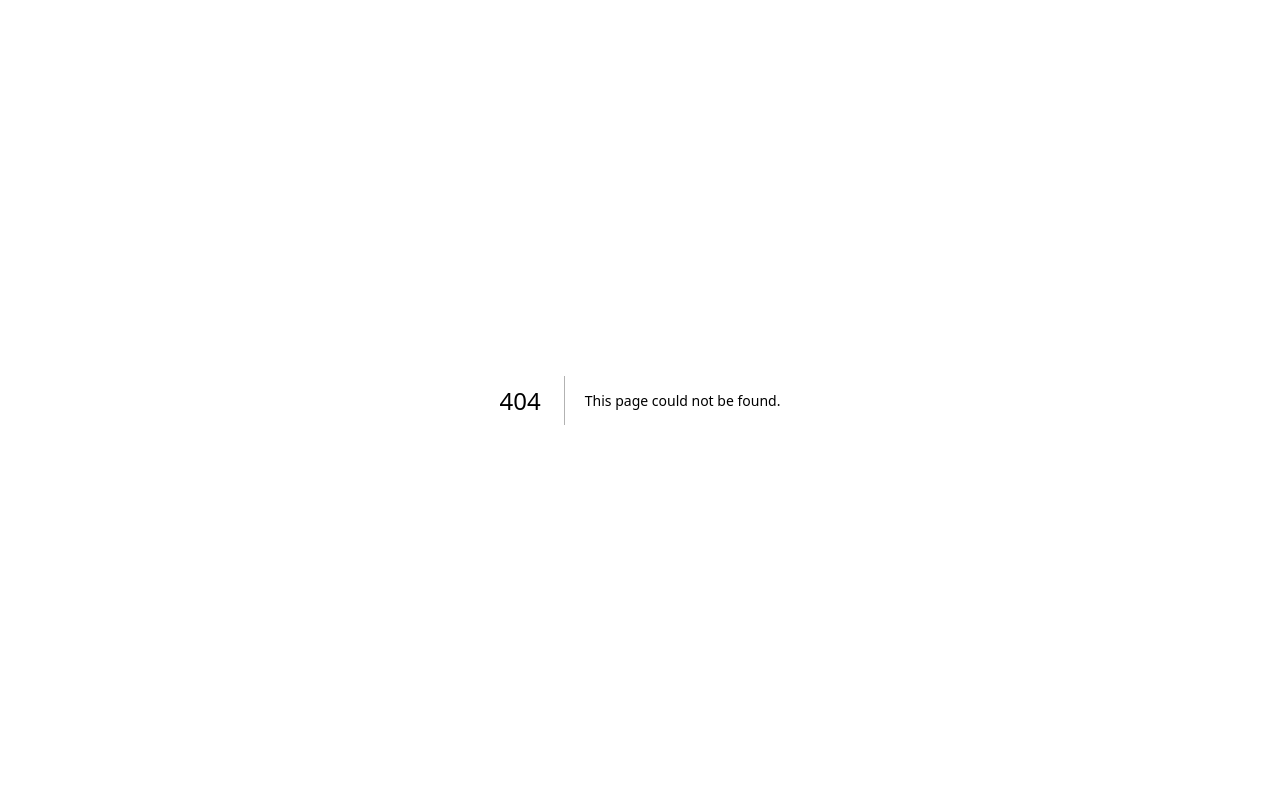
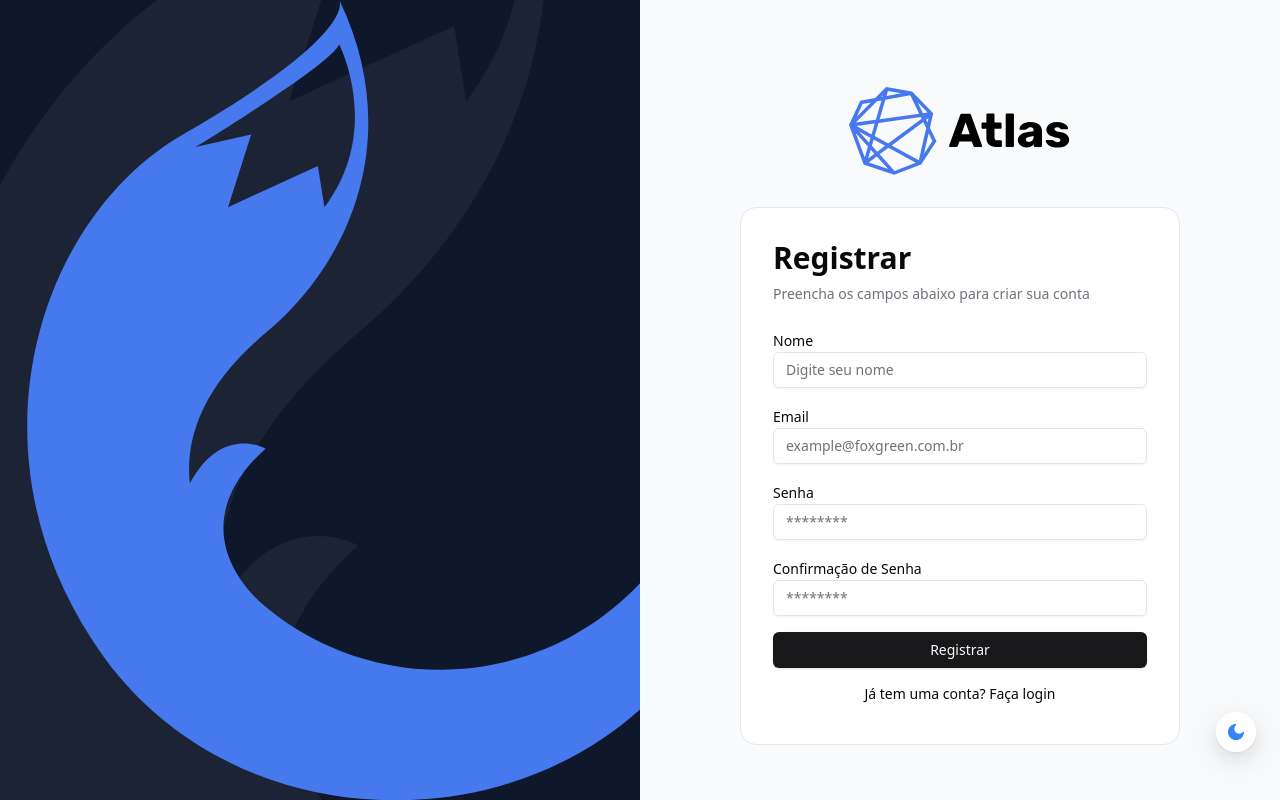
Before and after one commit to MauBoaventura/carteira-financeira, a Next.js app: page /auth/register in a window 1280 px wide. Before the commit this address had no page. Built offline with nearby package versions, Linux system fonts and the light colour scheme; what @ant-design/nextjs-registry would draw is missing.

Commit message:
feat(auth): implement registration form with validation and routing

```diff
--- /dev/null
+++ b/src/app/auth/register/page.tsx
@@ -0,0 +1,11 @@
+import { RegisterForm } from "@/containers/auth/register-form/register-form";
+import { Metadata } from "next";
+
+export const metadata: Metadata = {
+  title: "Register",
+  description: "Login to Carteira VirtuALL",
+};
+
+export default function LoginPage() {
+  return <RegisterForm />;
+}
--- a/src/containers/auth/login-form/login-form.tsx
+++ b/src/containers/auth/login-form/login-form.tsx
@@ -131,6 +131,13 @@ export const LoginForm = () => {
                 Esqueceu sua senha?
               </Button>
             </Link>
+
+            {/* Botão de Registro */}
+            <Link href="/auth/register">
+              <Button variant="outline" className="w-full">
+                Criar uma conta
+              </Button>
+            </Link>
           </div>
         </form>
       </Form>
--- /dev/null
+++ b/src/containers/auth/register-form/register-form.tsx
@@ -0,0 +1,198 @@
+"use client";
+import { AuthCard } from "@/components/core/auth-card";
+import { Button } from "@/components/ui/button";
+import {
+  Form,
+  FormControl,
+  FormField,
+  FormItem,
+  FormLabel,
+} from "@/components/ui/form";
+import { Input } from "@/components/ui/input";
+import { setUserCookie } from "@/lib/actions";
+import { authConstants } from "@/lib/constants";
+import { RegisterPayload } from "@/lib/types";
+import { zodResolver } from "@hookform/resolvers/zod";
+import Link from "next/link";
+import { useRouter } from "next/navigation";
+import { useForm } from "react-hook-form";
+import { toast } from "sonner";
+import { z } from "zod";
+
+const registerFormSchema = z
+  .object({
+    name: z
+      .string()
+      .min(1, "O nome é obrigatório")
+      .max(50, "O nome deve ter no máximo 50 caracteres"),
+    email: z.string().email("E-mail inválido").min(1, "O e-mail é obrigatório"),
+    password: z
+      .string()
+      .min(8, "A senha deve ter pelo menos 8 caracteres")
+      .nonempty("A senha é obrigatória"),
+    passwordConfirmation: z
+      .string()
+      .min(8, "A confirmação de senha deve ter pelo menos 8 caracteres")
+      .nonempty("A confirmação de senha é obrigatória"),
+  })
+  .refine((data) => data.password === data.passwordConfirmation, {
+    message: "As senhas não coincidem",
+    path: ["passwordConfirmation"], // o erro vai aparecer no campo correto
+  });
+
+
+export const RegisterForm = () => {
+  const router = useRouter();
+
+  const form = useForm<RegisterPayload>({
+    resolver: zodResolver(registerFormSchema),
+    defaultValues: {
+      name: "",
+      email: "",
+      password: "",
+      passwordConfirmation: "",
+    },
+  });
+
+  const onSubmit = async (data: RegisterPayload) => {
+
+    router.push('/auth/login');
+    toast.success("Usuário registrado com sucesso", {
+      description: "Você pode fazer login agora",
+    });
+  };
+
+  return (
+    <AuthCard>
+      <div className="flex w-full flex-col items-start justify-start gap-2">
+        <h2 className="text-3xl font-semibold">Registrar</h2>
+        <p className="text-muted-foreground text-sm">
+          Preencha os campos abaixo para criar sua conta
+        </p>
+      </div>
+
+      <Form {...form}>
+        <form
+          onSubmit={form.handleSubmit(onSubmit)}
+          className="flex size-full flex-col gap-4"
+        >
+          {/* Campo de Nome */}
+          <FormField
+            control={form.control}
+            name="name"
+            render={({ field }) => (
+              <FormItem>
+                <FormLabel>Nome</FormLabel>
+                <FormControl>
+                  <Input
+                    placeholder="Digite seu nome"
+                    {...field}
+                    type="text"
+                    autoComplete="name"
+                    required
+                  />
+                </FormControl>
+                {form.formState.errors.name && (
+                  <p className="text-sm text-red-500">
+                    {form.formState.errors.name.message}
+                  </p>
+                )}
+              </FormItem>
+            )}
+          />
+          {/* Campo de E-mail */}
+          <FormField
+            control={form.control}
+            name="email"
+            render={({ field }) => (
+              <FormItem>
+                <FormLabel>Email</FormLabel>
+                <FormControl>
+                  <Input
+                    placeholder={authConstants.emailExample}
+                    {...field}
+                    type="email"
+                    autoComplete="email"
+                    required
+                  />
+                </FormControl>
+                {form.formState.errors.email && (
+                  <p className="text-sm text-red-500">
+                    {form.formState.errors.email.message}
+                  </p>
+                )}
+              </FormItem>
+            )}
+          />
+
+          {/* Campo de Senha */}
+          <FormField
+            control={form.control}
+            name="password"
+            render={({ field }) => (
+              <FormItem>
+                <FormLabel>Senha</FormLabel>
+                <FormControl>
+                  <Input
+                    placeholder={authConstants.passwordPlaceholder}
+                    {...field}
+                    type="password"
+                    autoComplete="current-password"
+                    required
+                  />
+                </FormControl>
+                {form.formState.errors.password && (
+                  <p className="text-sm text-red-500">
+                    {form.formState.errors.password.message}
+                  </p>
+                )}
+              </FormItem>
+            )}
+          />
+          {/* Campo de Confirmação de Senha */}
+          <FormField
+            control={form.control}
+            name="passwordConfirmation"
+            render={({ field }) => (
+              <FormItem>
+                <FormLabel>Confirmação de Senha</FormLabel>
+                <FormControl>
+                  <Input
+                    placeholder={authConstants.passwordPlaceholder}
+                    {...field}
+                    type="password"
+                    autoComplete="current-password"
+                    required
+                  />
+                </FormControl>
+                {form.formState.errors.passwordConfirmation && (
+                  <p className="text-sm text-red-500">
+                    {form.formState.errors.passwordConfirmation.message}
+                  </p>
+                )}
+              </FormItem>
+            )}
+          />
+
+          <div className="flex size-full flex-col gap-2">
+            {/* Botão de Register */}
+            <Button
+              variant="default"
+              type="submit"
+              disabled={form.formState.isSubmitting}
+            >
+              {form.formState.isSubmitting ? "Registrando..." : "Registrar"}
+            </Button>
+
+            {/* Link para voltar à tela de login */}
+            <Link href="/auth/login">
+              <Button variant="ghost" className="w-full">
+                Já tem uma conta? Faça login
+              </Button>
+            </Link>
+          </div>
+        </form>
+      </Form>
+    </AuthCard>
+  );
+};
```
Also changed, not shown: src/lib/types/auth.ts (+7 -0 lines).
